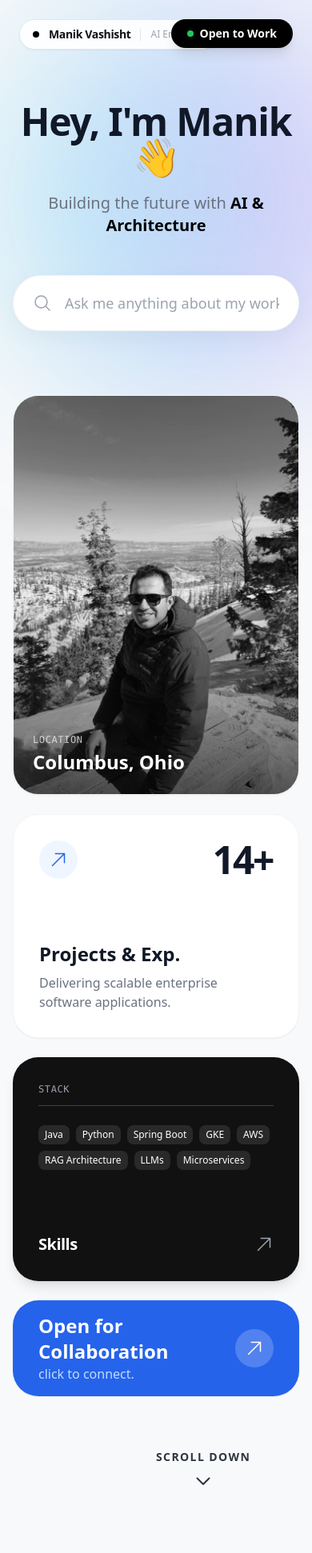
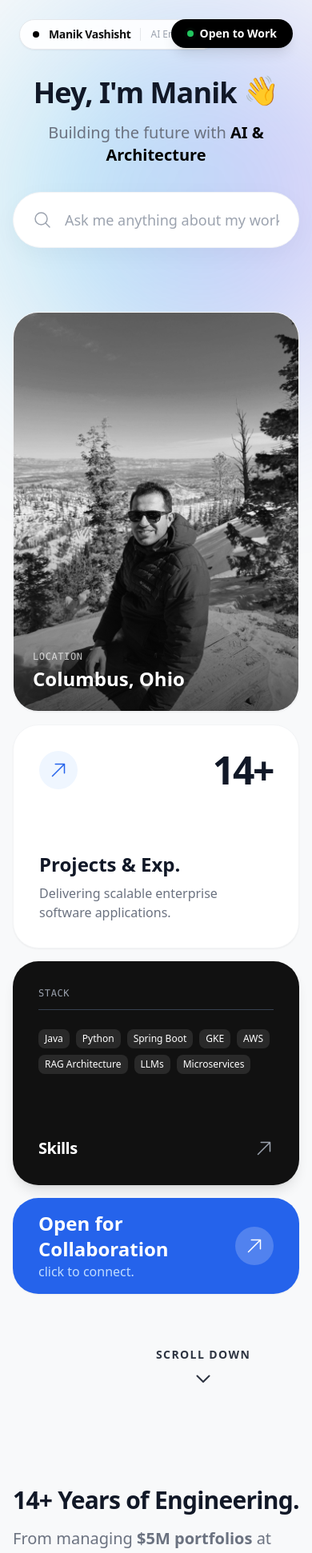
Before and after one commit to manikvashisht/manikvashisht.com, a React (Vite) app: page / in a window 390 px wide. Shown: the top 1942 px of the page at 80% size. Built offline with nearby package versions, Linux system fonts and the light colour scheme.

Commit message:
Fix Mobile view and Main Pic

```diff
--- a/src/components/BentoGrid.tsx
+++ b/src/components/BentoGrid.tsx
@@ -12,7 +12,7 @@ export const BentoGrid = ({ onSearch }: BentoGridProps) => {
             initial={{ opacity: 0, y: 40 }}
             animate={{ opacity: 1, y: 0 }}
             transition={{ delay: 0.3 }}
-            className="w-full max-w-6xl mx-auto px-4 pb-20 grid grid-cols-1 md:grid-cols-4 gap-6 relative z-10"
+            className="w-full max-w-6xl mx-auto px-4 pb-20 grid grid-cols-1 md:grid-cols-4 gap-4 md:gap-6 relative z-10"
         >
             {/* Card 1: Me (Profile Photo) - Triggers Bio */}
             <div
--- a/src/components/ChatInterface.tsx
+++ b/src/components/ChatInterface.tsx
@@ -75,7 +75,7 @@ export const ChatInterface = ({ initialQuery, onBack }: ChatInterfaceProps) => {
 
                 What would you like to know?`;
 
-            } else if (lowerQ.includes('summary')) {
+            } else if (lowerQ.includes('summary') || lowerQ.includes('about')) {
                 response = `Seasoned <b>Software Architect</b> and Tech Lead with <b>14+ years</b> of experience designing scalable, distributed systems for Fortune 500 enterprises. I bridge the gap between robust <b>Cloud-Native Architecture</b>and emerging <b>Artificial Intelligence</b>.
                             Currently focused on engineering production-grade AI applications, I leverage deep expertise in Java/Spring microservices, GKE, and DevSecOps to build secure, high-performance RAG pipelines and autonomous agentic workflows. Proven track record of managing $5M+ portfolios and leading cross-functional teams through digital transformation.`;
 
--- a/src/components/Experience.tsx
+++ b/src/components/Experience.tsx
@@ -31,10 +31,10 @@ export const EXPERIENCE_DATA = [
 
 export const Experience = () => {
     return (
-        <section id="experience" className="py-32 px-4 max-w-6xl mx-auto relative z-10">
+        <section id="experience" className="py-20 md:py-32 px-4 max-w-6xl mx-auto relative z-10">
 
-            <div className="mb-20">
-                <h2 className="text-4xl md:text-5xl font-extrabold text-gray-900 tracking-tight mb-4">
+            <div className="mb-12 md:mb-20">
+                <h2 className="text-3xl md:text-5xl font-extrabold text-gray-900 tracking-tight mb-4">
                     14+ Years of Engineering.
                 </h2>
                 <p className="text-xl text-gray-500 max-w-2xl">
--- a/src/components/Hero.tsx
+++ b/src/components/Hero.tsx
@@ -18,7 +18,7 @@ export const Hero = ({ onSearch }: HeroProps) => { // Changed prop name
     };
 
     return (
-        <div className="min-h-screen flex flex-col items-center pt-32 pb-20 relative">
+        <div className="min-h-screen flex flex-col items-center pt-24 md:pt-32 pb-20 relative">
 
             {/* Small Background Blur - Strictly positioned */}
             <div className="absolute top-[20%] left-1/2 -translate-x-1/2 w-[600px] h-[600px] bg-blue-100/40 rounded-full blur-[100px] -z-10 pointer-events-none"></div>
@@ -27,9 +27,9 @@ export const Hero = ({ onSearch }: HeroProps) => { // Changed prop name
             <motion.div
                 initial={{ opacity: 0, y: 20 }}
                 animate={{ opacity: 1, y: 0 }}
-                className="text-center mb-12 relative z-20"
+                className="text-center mb-8 md:mb-12 relative z-20 px-4"
             >
-                <h1 className="text-5xl md:text-7xl font-extrabold text-gray-900 tracking-tight mb-4">
+                <h1 className="text-4xl md:text-7xl font-extrabold text-gray-900 tracking-tight mb-4">
                     Hey, I'm Manik <span className="inline-block animate-bounce origin-bottom">👋</span>
                 </h1>
                 <p className="text-xl text-gray-500 font-medium">
```
